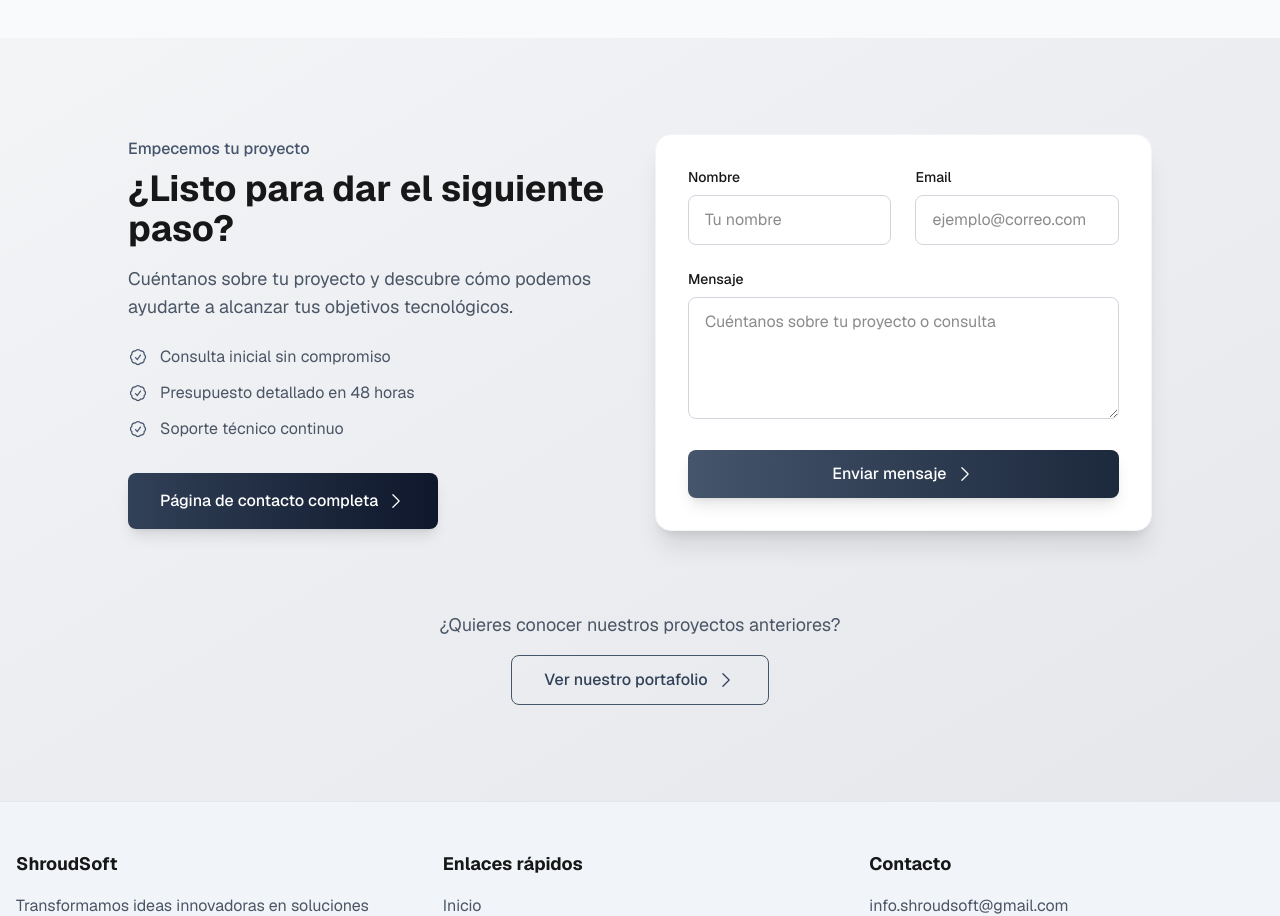
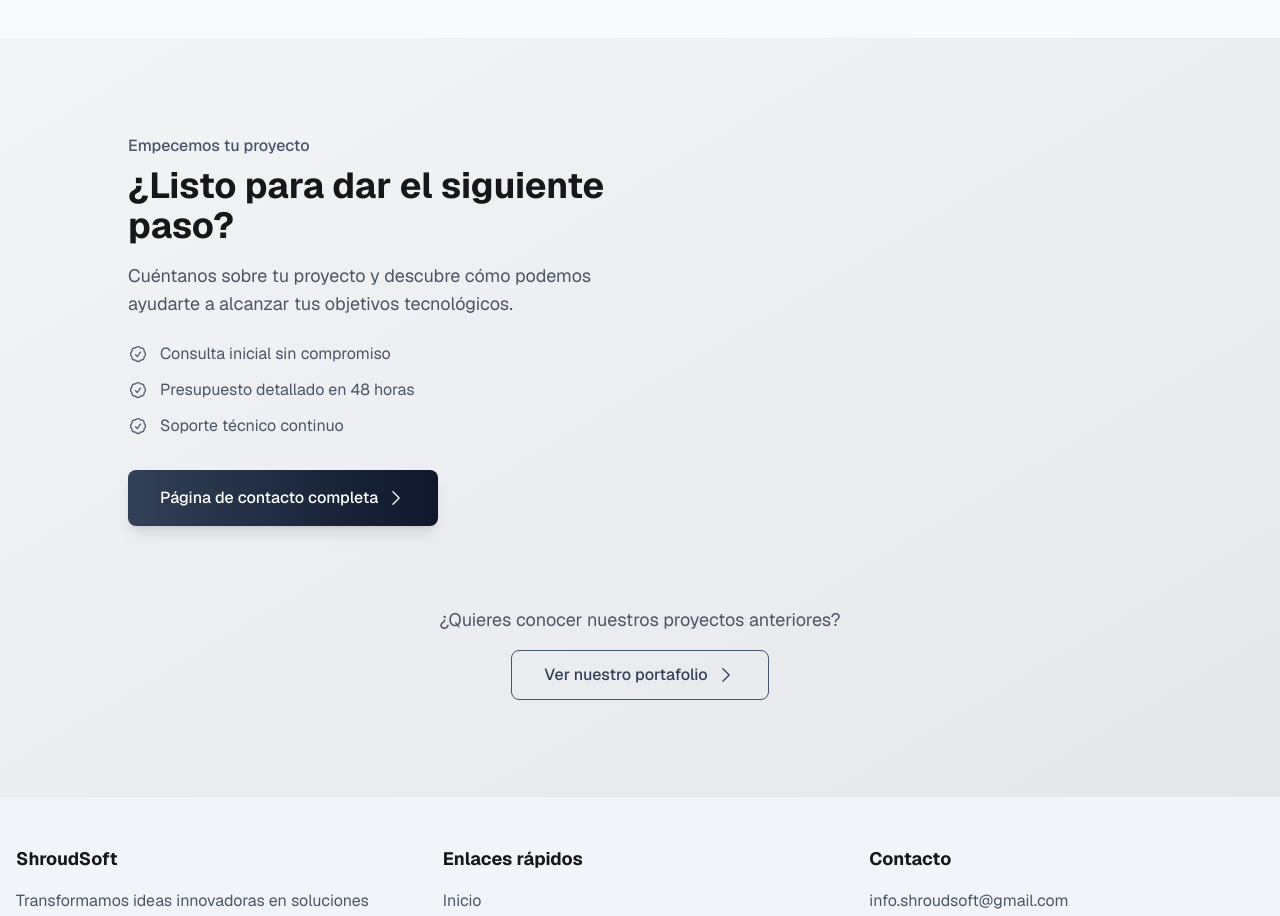
Before and after one commit to Andres-debug/conecta-page, a Next.js app: page / in a window 1280 px wide. Shown: the part 3100-4016 px from the top of the page. Built offline with nearby package versions, Linux system fonts and the light colour scheme.

Commit message:
Delete Contact Form in Home

```diff
--- a/app/page.tsx
+++ b/app/page.tsx
@@ -323,48 +323,6 @@ export default function Home() {
                 </Link>
               </div>
             </div>
-
-            {/* Formulario de contacto simplificado */}
-            <div className="md:w-1/2 bg-white dark:bg-gray-900 rounded-2xl shadow-xl p-8 border border-gray-100 dark:border-gray-800">
-              <form className="space-y-6">
-                <div className="grid md:grid-cols-2 gap-6">
-                  <div>
-                    <label className="block text-sm font-medium mb-2" htmlFor="name">Nombre</label>
-                    <input
-                      type="text"
-                      id="name"
-                      className="w-full px-4 py-3 border border-gray-300 dark:border-gray-700 rounded-lg focus:outline-none focus:ring-2 focus:ring-slate-500 bg-transparent"
-                      placeholder="Tu nombre"
-                    />
-                  </div>
-                  <div>
-                    <label className="block text-sm font-medium mb-2" htmlFor="email">Email</label>
-                    <input
-                      type="email"
-                      id="email"
-                      className="w-full px-4 py-3 border border-gray-300 dark:border-gray-700 rounded-lg focus:outline-none focus:ring-2 focus:ring-slate-500 bg-transparent"
-                      placeholder="ejemplo@correo.com"
-                    />
-                  </div>
-                </div>
-                <div>
-                  <label className="block text-sm font-medium mb-2" htmlFor="message">Mensaje</label>
-                  <textarea
-                    id="message"
-                    rows={4}
-                    className="w-full px-4 py-3 border border-gray-300 dark:border-gray-700 rounded-lg focus:outline-none focus:ring-2 focus:ring-slate-500 bg-transparent"
-                    placeholder="Cuéntanos sobre tu proyecto o consulta"
-                  ></textarea>
-                </div>
-                <button
-                  type="submit"
-                  className="w-full bg-gradient-to-r from-slate-600 to-slate-800 hover:from-slate-700 hover:to-slate-900 text-white font-medium py-3 px-6 rounded-lg transition-all shadow-lg hover:shadow-slate-500/30 flex items-center justify-center group"
-                >
-                  <span>Enviar mensaje</span>
-                  <ChevronRightIcon className="w-5 h-5 ml-2 group-hover:translate-x-1 transition-transform" />
-                </button>
-              </form>
-            </div>
           </div>
 
           {/* Enlace al portafolio */}
```
